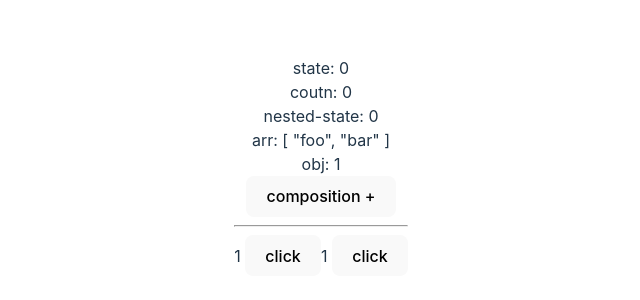
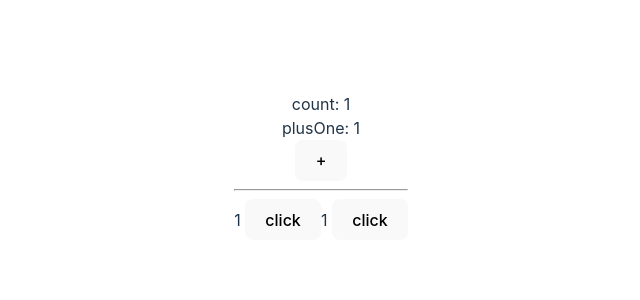
Before and after one commit to forkingw/vue3-changes-from-vue2, a Vue app: page / in a window 1280 px wide. Shown: the part 234-534 px from the top of the page, without its empty margins (319-959 px from the left). Built offline with nearby package versions, Linux system fonts and the light colour scheme.

Commit message:
some code

```diff
--- a/src/components/Composition.vue
+++ b/src/components/Composition.vue
@@ -1,36 +1,41 @@
 <script setup>
-import { nextTick, reactive, shallowReactive, isReactive } from "vue";
+import { computed, ref } from 'vue';
 
-const state = reactive({
-  count: 0,
-  nested: { count: 0 },
-  arr: ["foo", "bar"],
-});
-const { count } = state;
+const count = ref(1)
+// const plusOne = computed({
+//   get: () => count.value + 1,
+//   set: (val) => {
+//     count.value = val - 1
+//   }
+// })
+// plusOne.value = 1
+// console.log('count.value', count.value)
+// console.log(plusOne);
+// plusOne.value++ is readonly
+// function increase() {
+//   plusOne.value += 1
+// }
+// const plusOne = computed(() => count.value + 1, {
+//   onTrack(e) {
+//     console.log('onTrack', e);
+//     debugger
+//   },
+//   onTrigger(e) {
+//     console.log('onTrigger', e);
+//     debugger
+//   }
+// })
+// function increase() {
+//   count.value ++
+// }
+const plusOne = computed(() => 1)
+console.log('plusOne', plusOne);
+const plusTwo = computed(() => count.value ++)
+console.log('plusTwo', plusTwo);
+</script>
 
-function increame() {
-  state.count++;
-  console.log(state.count);
-  nextTick(() => {
-    state.nested.count += 2;
-    state.arr.push(state.nested.count);
-  });
-  obj.nested.count.a++;
-}
-const obj = shallowReactive({
-  foo: 1,
-  nested: {
-    count: {
-      a: 1,
-    },
-  },
-});
-</script>
 <template>
-  <div>state: {{ state.count }}</div>
-  <div>coutn: {{ count }}</div>
-  <div>nested-state: {{ state.nested.count }}</div>
-  <div>arr: {{ state.arr }}</div>
-  <div>obj: {{ obj.nested.count.a }}</div>
-  <button @click="increame">composition +</button>
+  <div>count: {{ count }}</div>
+  <div>plusOne: {{ plusOne }}</div>
+  <button @click="increase">+</button>
 </template>
```
